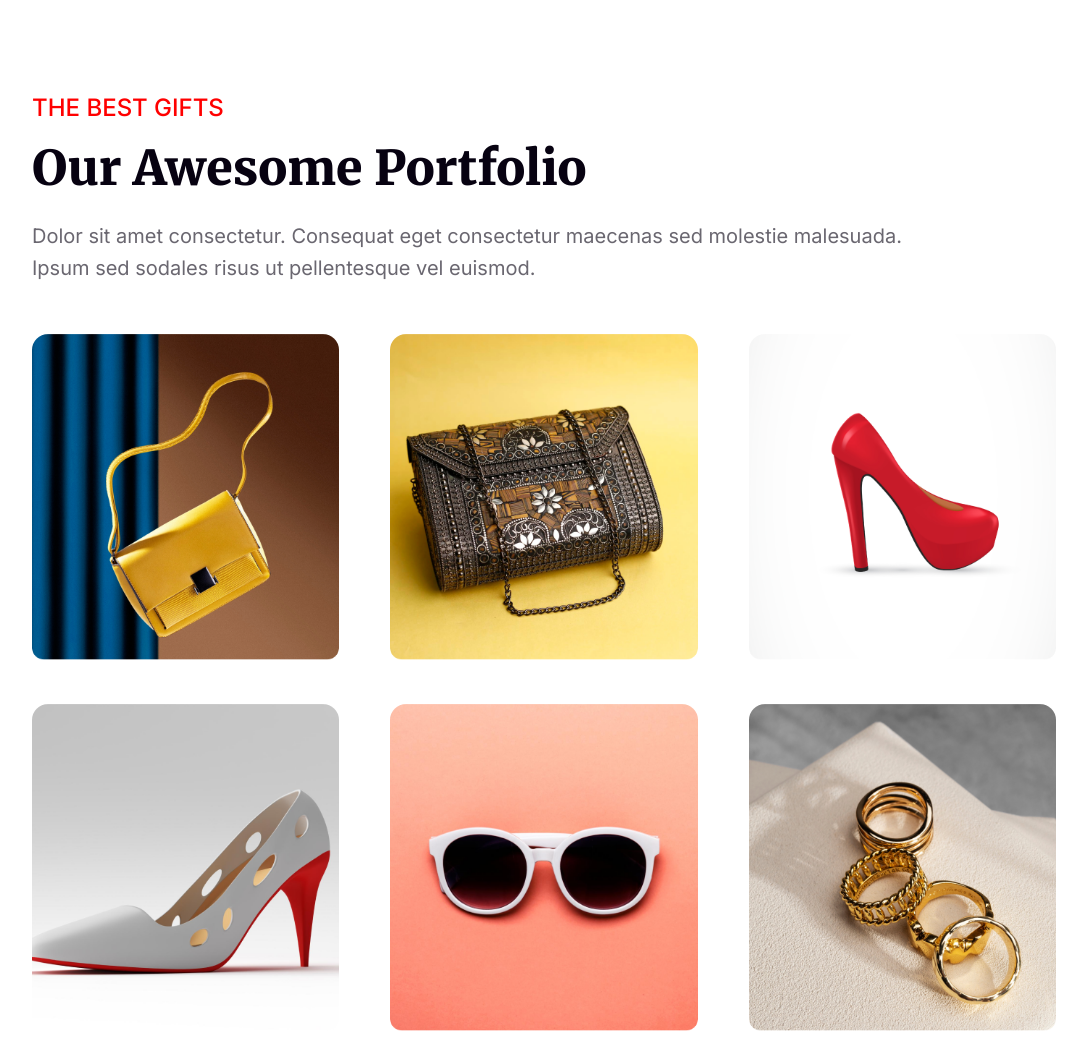
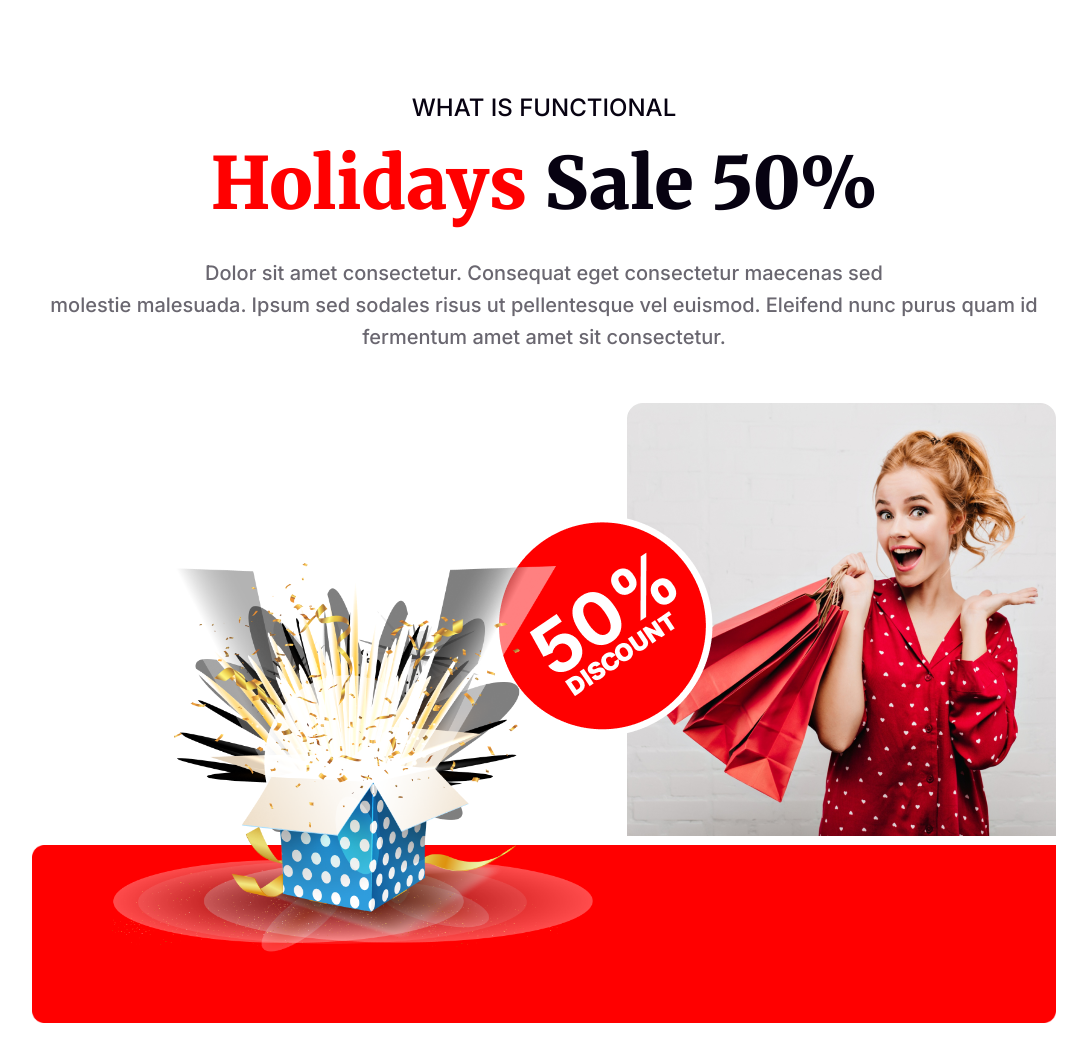
Before and after one commit to sajjadsadiq/new-year, a plain HTML site: page index.html in a window 1280 px wide. Shown: the part 3520-4558 px from the top of the page, without its empty margins (96-1183 px from the left). Drawn offline with Linux system fonts and the light colour scheme.

Commit message:
full website completed

```diff
--- a/assets/styles/style.css
+++ b/assets/styles/style.css
@@ -219,6 +219,74 @@ main,
 }
 /* Hotel Details Section End */
 
+/* Holidays Sale Descount Section Start */
+.holidays-sale-discount {
+  margin: 100px 0 100px 0;
+}
+
+.holiday-content-area {
+  text-align: center;
+}
+
+.holiday-content-area strong {
+  color: #070211;
+  font-family: Inter;
+  font-size: 24px;
+  font-weight: 500;
+}
+
+.holiday-content-area h1 {
+  color: #070211;
+  font-family: Merriweather;
+  font-size: 72px;
+  font-weight: 900;
+  margin: 16px 0 28px 0;
+}
+
+.holiday-content-area h1 span {
+  color: #f00;
+}
+
+.holiday-content-area p {
+  color: #07021199;
+  font-family: Inter;
+  font-size: 20px;
+  font-weight: 500;
+  line-height: 32px;
+}
+
+.discount-area {
+  margin: 50px 0;
+  height: 620px;
+  width: 100%;
+  position: relative;
+}
+
+.shopping_girl {
+  position: absolute;
+  right: 0;
+  top: 0;
+}
+.discount50 {
+  position: absolute;
+  right: 300px;
+  top: 70px;
+}
+
+.red-shape-img {
+  position: absolute;
+  bottom: 0;
+  width: 100%;
+}
+
+.gift-box {
+  height: 400px;
+  position: absolute;
+  bottom: 60px;
+  left: 80px;
+}
+/* Holidays Sale Descount Section End */
+
 /* Portfolio Section Start */
 .portfolio {
   margin-bottom: 50px 0 150px 0;
--- a/index.html
+++ b/index.html
@@ -78,6 +78,36 @@
         </div>
       </section>
       <!-- Happy New Year Best Offer Section End -->
+
+      <!-- Holidays Sale Discount Section Start -->
+      <section class="holidays-sale-discount">
+        <div class="holiday-content-area">
+          <strong>WHAT IS FUNCTIONAL</strong>
+          <h1><span>Holidays</span> Sale 50%</h1>
+          <p>
+            Dolor sit amet consectetur. Consequat eget consectetur maecenas sed
+            <br />
+            molestie malesuada. Ipsum sed sodales risus ut pellentesque vel
+            euismod. Eleifend nunc purus quam id <br />
+            fermentum amet amet sit consectetur.
+          </p>
+        </div>
+        <div class="discount-area">
+          <img
+            class="shopping_girl"
+            src="./assets/images/shopping-girl.png"
+            alt=""
+          />
+          <img class="discount50" src="./assets/images/discount.png" alt="" />
+          <img
+            class="red-shape-img"
+            src="./assets/images/red_shape.png"
+            alt=""
+          />
+          <img class="gift-box" src="./assets/images/gift_box.png" alt="" />
+        </div>
+      </section>
+      <!-- Holidays Sale Discount Section End -->
 
       <!-- Portfolio Section Start  -->
       <section class="portfolio">
```
Also changed, not shown: assets/images/red_shape.png (renamed from assets/images/Rectangle 2.png), assets/images/shopping-girl.png (renamed from assets/images/Rectangle 1.png).
